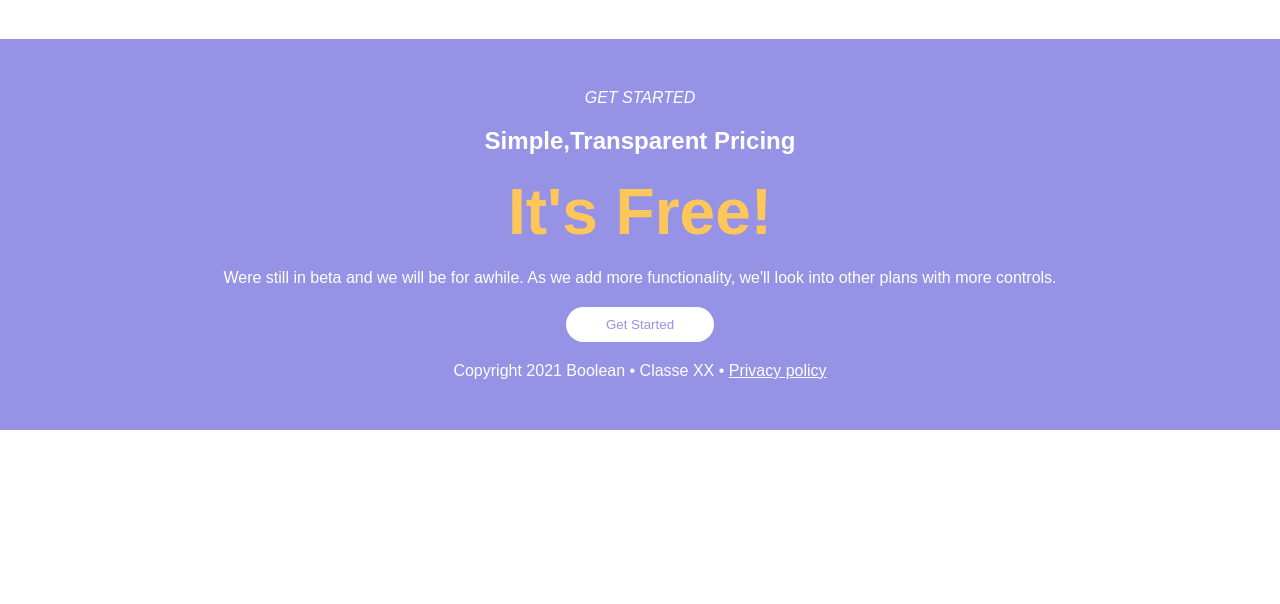
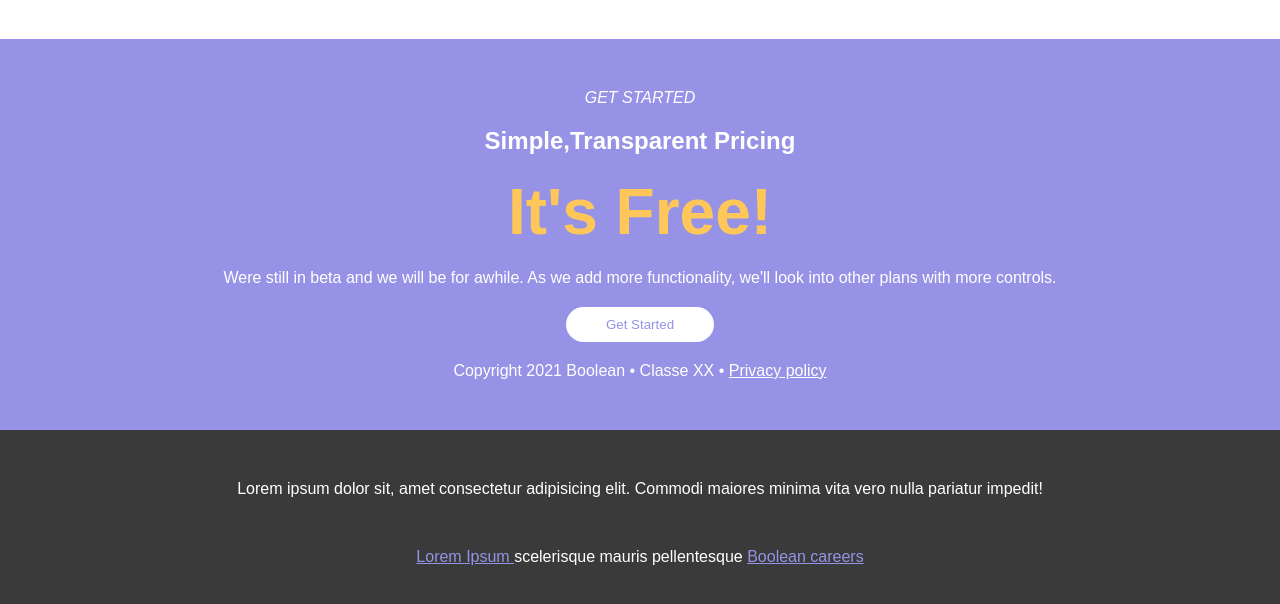
Before and after one commit to marcodedemo/htmlcss-responsive-layout, a plain HTML site: page index.html in a window 1280 px wide. Shown: the part 8235-8839 px from the top of the page. Before the commit the page ends 8665 px from the top, so only its background shows below. Drawn offline with Linux system fonts and the light colour scheme.

Commit message:
feat: footer

```diff
--- a/css/style.css
+++ b/css/style.css
@@ -428,3 +428,26 @@ main #sixth-section #sect6-inner #copyright a{
     color: white;
     text-decoration: underline;
 }
+
+
+/* footer */
+
+footer{
+    background-color:#3a3a3a ;
+}
+
+footer #footer-inner{
+    display: flex;
+    flex-direction: column;
+    gap: 50px;
+
+    color: white;
+    text-align: center;
+
+    padding: 50px 0;
+
+}
+
+footer #footer-inner a {
+    color: #9693e6;
+}
--- a/index.html
+++ b/index.html
@@ -367,7 +367,21 @@
 
     </main>
 
+    <footer>
 
+        <div class="centered-container">
+
+            <div id="footer-inner">
+
+                <span>Lorem ipsum dolor sit, amet consectetur adipisicing elit. Commodi maiores minima vita vero nulla pariatur impedit!</span>
+
+                <span><a href="#">Lorem Ipsum </a>scelerisque mauris pellentesque <a href="#">Boolean careers</a></span>
+
+            </div>
+
+        </div>
+
+    </footer>
 
 </body>
 
```
